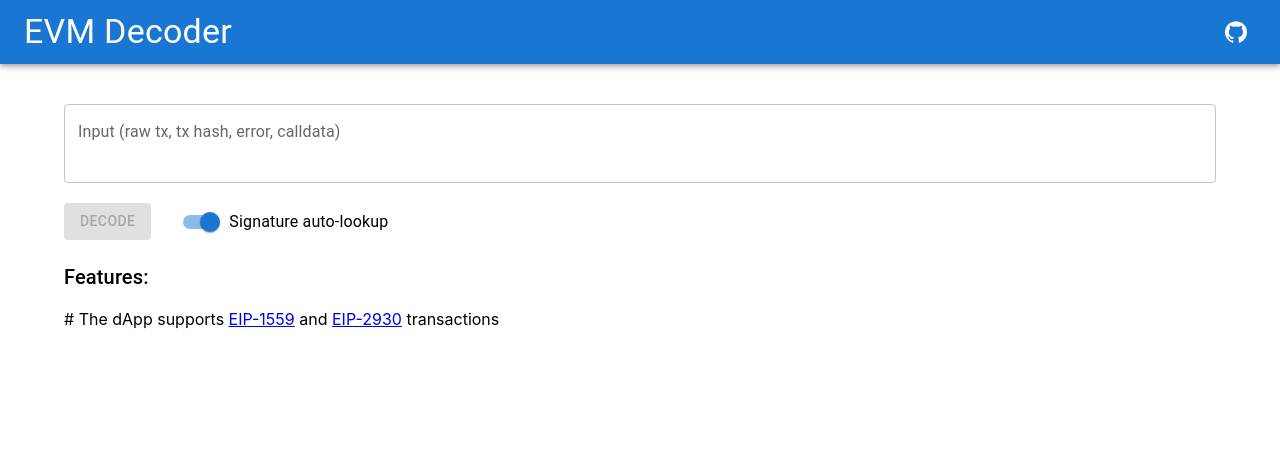
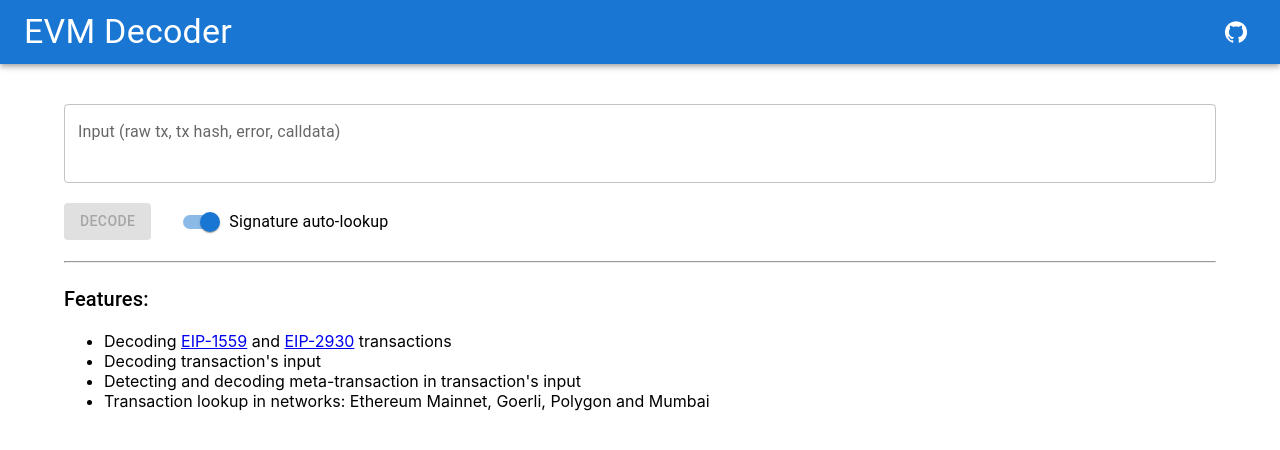
Before and after one commit to aquiladev/evm-decoder, a React (Create React App) app: page /#/ in a window 1280 px wide. Shown: the top 450 px of the page. Built offline with nearby package versions, Linux system fonts and the light colour scheme.

Commit message:
update output rendering

```diff
--- a/src/components/Decoder.tsx
+++ b/src/components/Decoder.tsx
@@ -93,14 +93,21 @@ function Decoder() {
         />
       </div>
       {result && <Output results={result!} />}
-      <Box style={{ marginTop: 20 }}>
+      <hr style={{ margin: '20px 0' }}/>
+      <Box>
         <Typography variant="h6">Features:</Typography>
-        <p>
-          # The dApp supports{" "}
-          <a href="https://eips.ethereum.org/EIPS/eip-1559">EIP-1559</a> and{" "}
-          <a href="https://eips.ethereum.org/EIPS/eip-2930">EIP-2930</a>{" "}
-          transactions
-        </p>
+        <ul>
+          <li>
+            Decoding{" "}
+            <a href="https://eips.ethereum.org/EIPS/eip-1559">EIP-1559</a> and{" "}
+            <a href="https://eips.ethereum.org/EIPS/eip-2930">EIP-2930</a>{" "}
+            transactions
+          </li>
+          <li>Decoding transaction's input</li>
+          <li>Detecting and decoding meta-transaction in transaction's input</li>
+          <li>Transaction lookup in networks: Ethereum Mainnet, Goerli, Polygon
+          and Mumbai</li>
+        </ul>
       </Box>
     </>
   );
--- a/src/components/Output.tsx
+++ b/src/components/Output.tsx
@@ -5,10 +5,11 @@ import Box from "@mui/material/Box";
 import Tabs from "@mui/material/Tabs";
 import Tab from "@mui/material/Tab";
 import Alert from "@mui/material/Alert";
-import { Paper } from "@mui/material";
+import { Card, CardHeader } from "@mui/material";
 import ReactJson from "react-json-view";
 
 import { NETWORKS } from "../services";
+import decodeImg from "../assets/decode.png";
 
 import {
   DecoderResult,
@@ -38,7 +39,7 @@ function TabPanel(props: any) {
     >
       {value === index && (
         <Box sx={{ p: 3 }}>
-          <Typography>{children}</Typography>
+          {children}
         </Box>
       )}
     </div>
@@ -243,6 +244,24 @@ const _decoderTabs: Record<string, string[]> = {
   Fragment: ["fragment", "fragmentMeta", "input"],
 };
 
+function Header(params: { label: string }) {
+  return (
+    <div style={{ display: "flex" }}>
+      <div
+        style={{
+          position: "relative",
+          display: "flex",
+          alignItems: "center",
+          paddingRight: 20,
+        }}
+      >
+        <img src={decodeImg} alt="decoder" style={{ height: 32 }} />
+      </div>
+      <Typography variant="h5">{params.label} decoder</Typography>
+    </div>
+  );
+}
+
 function DecoderOutput(params: { result: DecoderResult; error: boolean }) {
   const { result, error } = params;
   const [value, setValue] = useState(0);
@@ -257,10 +276,8 @@ function DecoderOutput(params: { result: DecoderResult; error: boolean }) {
     .sort((a, b) => a.order - b.order);
 
   return (
-    <Paper sx={{ padding: 2, marginTop: 3 }} elevation={3}>
-      <Typography variant="body1">
-        <b>Decoder:</b> {result.type}
-      </Typography>
+    <Card variant="outlined" sx={{ padding: 2, marginTop: 3 }}>
+      <CardHeader title={<Header label={result.type} />} />
       <Tabs value={value} onChange={handleChange}>
         {_tabs.map((t, i) => {
           return <Tab label={t.label} value={i} key={t.label} />;
@@ -271,14 +288,14 @@ function DecoderOutput(params: { result: DecoderResult; error: boolean }) {
           <TabPanel
             value={value}
             index={i}
-            key={result.type}
+            key={`${result.type}${t.label}`}
             style={{ overflowWrap: "anywhere" }}
           >
             {t.render(result)}
           </TabPanel>
         );
       })}
-    </Paper>
+    </Card>
   );
 }
 
```
Also changed, not shown: src/assets/decode.png (added).
